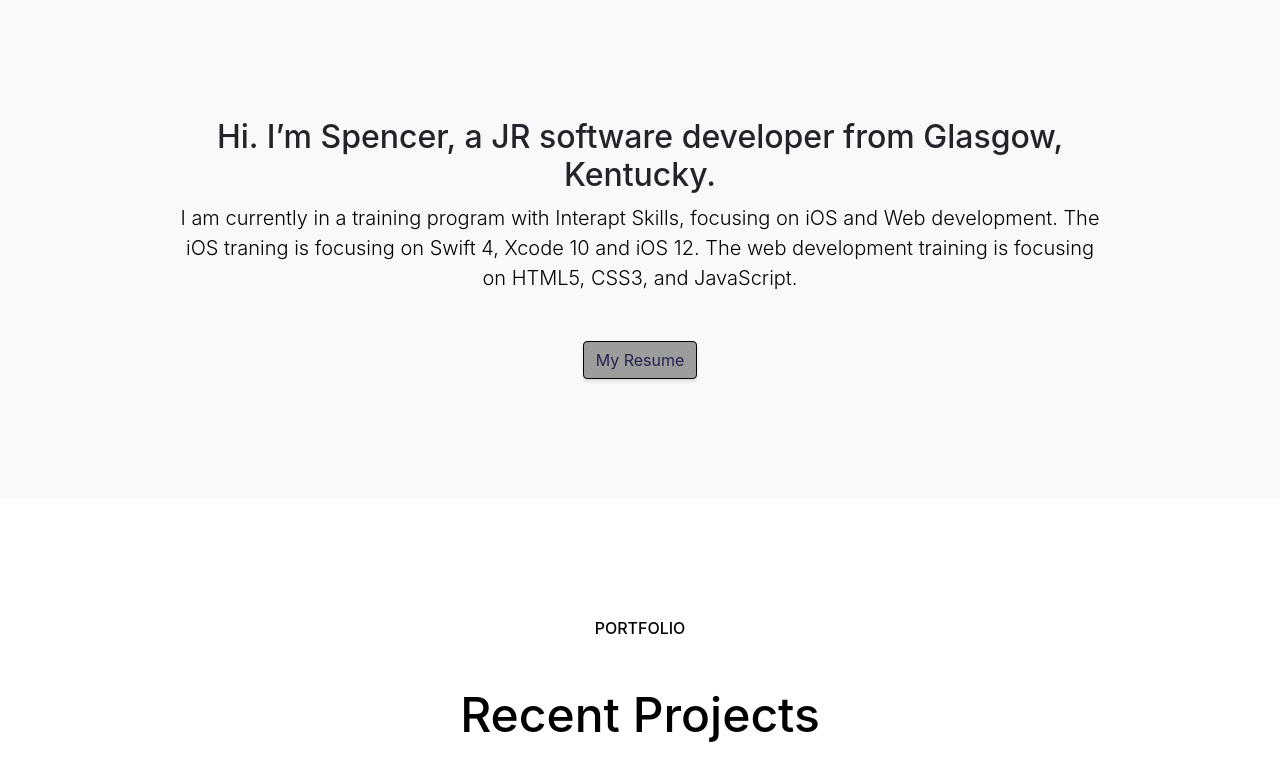
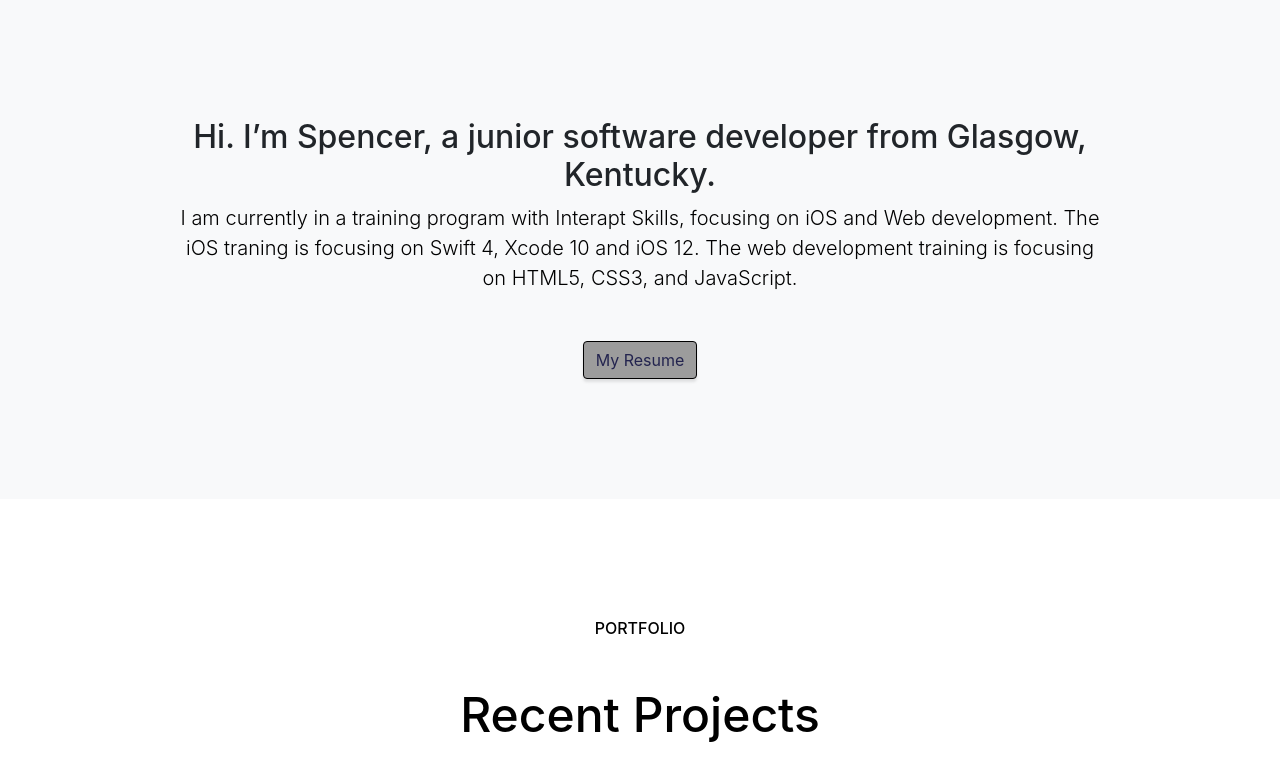
Before and after one commit to spencercasteel/Website, a website with bundled scripts: page index.html in a window 1280 px wide. Shown: the part 802-1572 px from the top of the page. Built offline with nearby package versions, Linux system fonts and the light colour scheme.

Commit message:
changed jr in description to junior

```diff
--- a/index.html
+++ b/index.html
@@ -66,7 +66,7 @@
       <div class="container text-center">
         <div class="row">
           <div class="col-lg-10 mx-auto">
-            <h2>Hi. I’m Spencer, a JR software developer from Glasgow, Kentucky.</h2>
+            <h2>Hi. I’m Spencer, a junior software developer from Glasgow, Kentucky.</h2>
             <p class="lead mb-5">I am currently in a training program with Interapt Skills, focusing on iOS and Web development. The iOS traning is focusing on Swift 4, Xcode 10 and iOS 12. The web development training is focusing on HTML5, CSS3, and JavaScript.</p>
             <a class="btn btn-primary btn-xl" target="_blank" href="Resume/SpencerCasteelResume.pdf">My Resume</a>
           </div>
```
